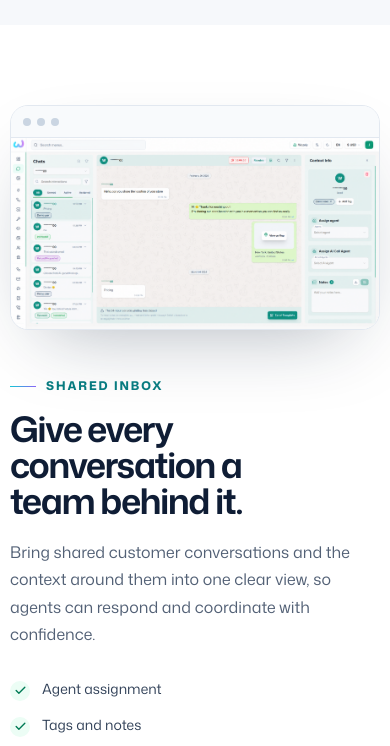
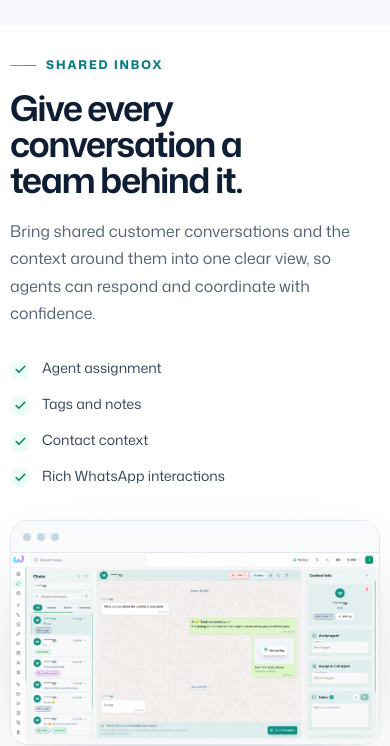
Before and after one commit to brilldevteam/Wazely-Official-Site, a Next.js app: page / in a window 390 px wide. Shown: the part 2821-3567 px from the top of the page. Built offline with nearby package versions, Linux system fonts and the light colour scheme; no server answers.

Commit message:
Improve mobile feature showcase layout

```diff
--- a/src/components/marketing/feature-showcase.tsx
+++ b/src/components/marketing/feature-showcase.tsx
@@ -24,10 +24,14 @@ export function FeatureShowcase({
   imagePosition = "left",
 }: FeatureShowcaseProps) {
   return (
-    <section className="section-space overflow-hidden">
+    <section className="overflow-hidden pt-8 pb-20 sm:py-16 lg:py-[clamp(5rem,9vw,8.5rem)]">
+      {/* On mobile the screenshot sits at the end of the section: a tight gap
+          above it (grid gap) pulls it up against its own copy, and a large
+          bottom padding gives it clear breathing room before the next
+          section. Desktop side-by-side layout is unchanged via lg:order-*. */}
       <div
         className={cn(
-          "page-shell grid items-center gap-12 lg:gap-18",
+          "page-shell grid items-center gap-8 sm:gap-14 lg:gap-18",
           imagePosition === "left"
             ? "lg:grid-cols-[1.2fr_.8fr]"
             : "lg:grid-cols-[.8fr_1.2fr]",
@@ -35,13 +39,19 @@ export function FeatureShowcase({
       >
         <ScrollReveal
           direction={imagePosition}
-          className={cn(imagePosition === "right" && "lg:order-2")}
+          className={cn(
+            "order-2",
+            imagePosition === "right" ? "lg:order-2" : "lg:order-1",
+          )}
         >
           <BrowserFrame src={image} alt={imageAlt} width={1680} height={944} />
         </ScrollReveal>
         <ScrollReveal
           direction={imagePosition === "left" ? "right" : "left"}
-          className={cn("max-w-xl", imagePosition === "right" && "lg:order-1")}
+          className={cn(
+            "order-1 max-w-xl",
+            imagePosition === "right" ? "lg:order-1" : "lg:order-2",
+          )}
         >
           <p className="eyebrow">{eyebrow}</p>
           <h2 className="section-title mt-4">{title}</h2>
```
Also changed, not shown: 1 other file (tests, documents, lock files or other folders).
